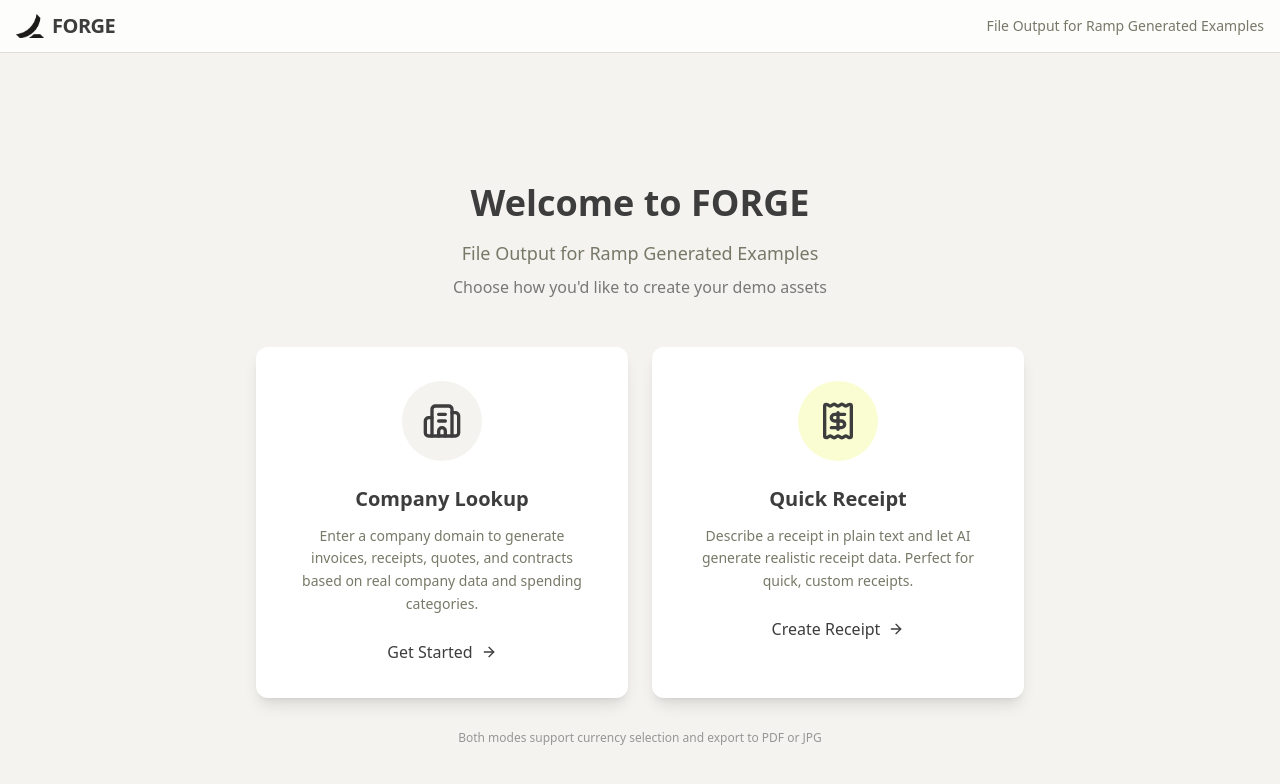
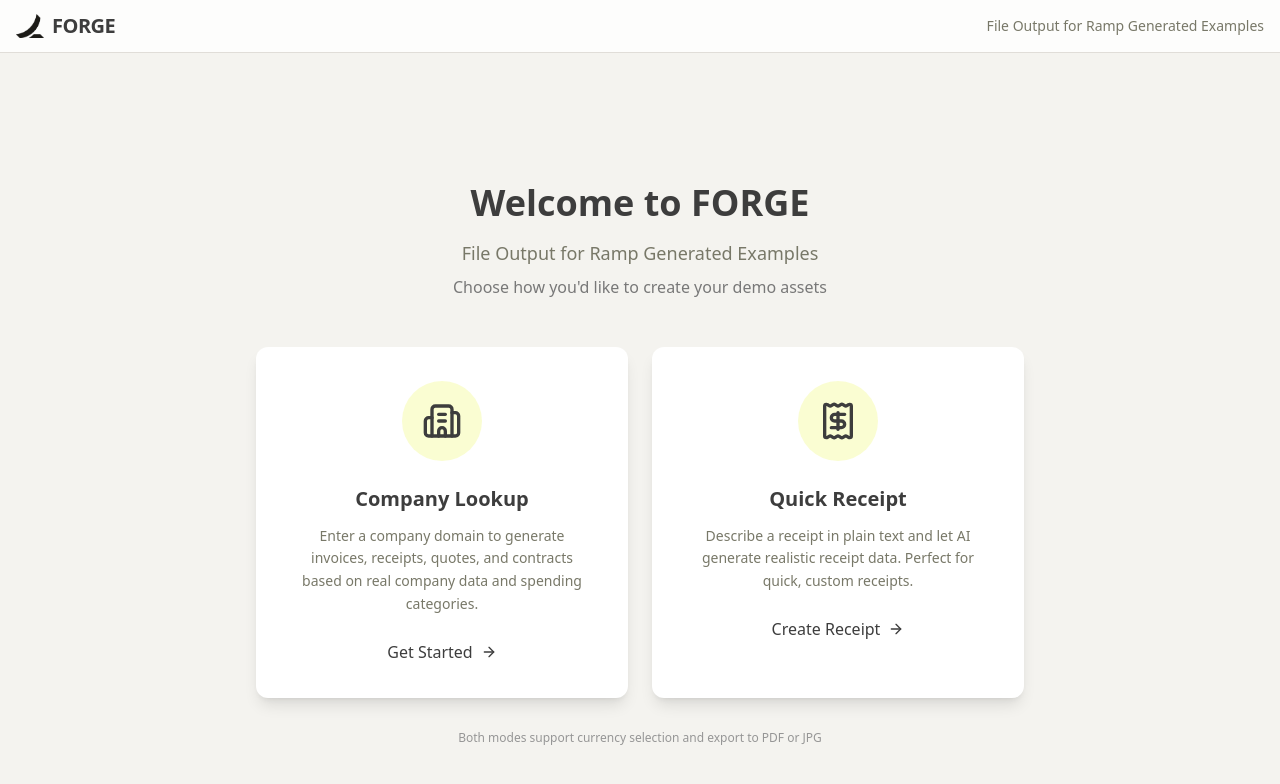
Before and after one commit to davehthompson/FORGE, a React (Vite) app in the folder client/: page / in a window 1280 px wide. Shown: the top 784 px of the page. Built offline with nearby package versions, Linux system fonts and the light colour scheme; what colorthief would draw is missing.

Commit message:
Update Home component styles for improved visual consistency
- Changed hover border color from `ramp-slate` to `ramp-solar` for better alignment with design.
- Updated background color of the company icon to `ramp-solar/20` and adjusted hover effect for enhanced user experience.

```diff
--- a/client/src/components/Home/Home.tsx
+++ b/client/src/components/Home/Home.tsx
@@ -37,13 +37,13 @@ export function Home() {
           <Card
             variant="elevated"
             padding="lg"
-            className="cursor-pointer hover:shadow-xl transition-all duration-300 group border-2 border-transparent hover:border-ramp-slate"
+            className="cursor-pointer hover:shadow-xl transition-all duration-300 group border-2 border-transparent hover:border-ramp-solar"
             onClick={handleCompanyMode}
           >
             <CardContent>
               <div className="flex flex-col items-center text-center">
-                <div className="w-20 h-20 rounded-full bg-ramp-sand flex items-center justify-center mb-6 group-hover:bg-ramp-slate group-hover:text-white transition-colors">
-                  <Building2 className="w-10 h-10" />
+                <div className="w-20 h-20 rounded-full bg-ramp-solar/20 flex items-center justify-center mb-6 group-hover:bg-ramp-solar transition-colors">
+                  <Building2 className="w-10 h-10 text-ramp-slate" />
                 </div>
                 <h2 className="text-xl font-bold text-ramp-slate mb-3">
                   Company Lookup
```
